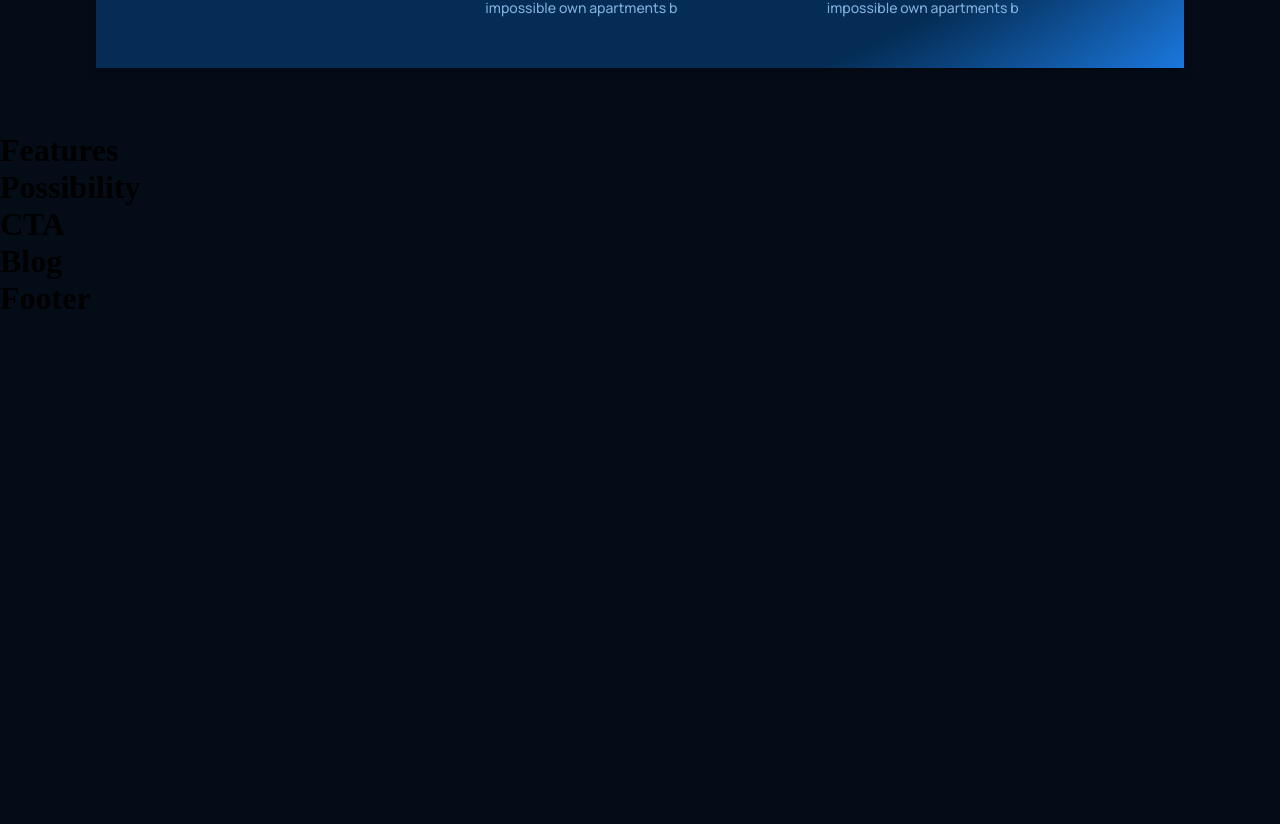
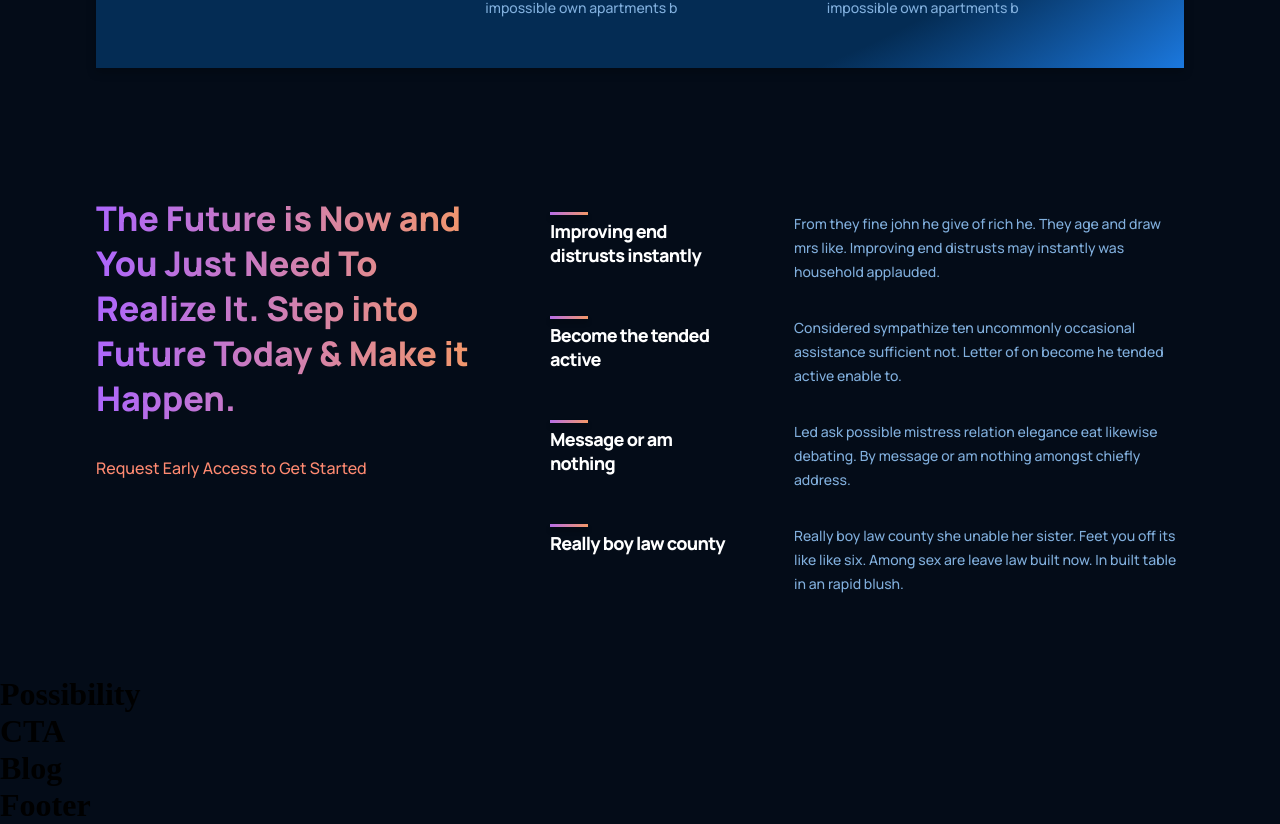
Before and after one commit to AntoineC-dev/gpt3-landing-page, a React (Create React App) app: page / in a window 1280 px wide. Shown: the part 1378-2202 px from the top of the page. Before the commit the page ends 1695 px from the top, so only its background shows below. Built offline with nearby package versions, Linux system fonts and the light colour scheme.

Commit message:
Create Features Container

```diff
--- a/src/components/feature/Feature.tsx
+++ b/src/components/feature/Feature.tsx
@@ -1,4 +1,4 @@
-import React from "react";
+import React, { FC } from "react";
 import "./Feature.css";
 
 interface IFeature {
@@ -6,7 +6,7 @@
   text: string;
 }
 
-const Feature = ({ title, text }: IFeature) => {
+const Feature: FC<IFeature> = ({ title, text }) => {
   return (
     <div className="gpt3__features-container__feature">
       <div className="gpt3__features-container__feature-title">
--- a/src/containers/features/Features.css
+++ b/src/containers/features/Features.css
@@ -0,0 +1,57 @@
+.gpt3__features {
+  width: 100%;
+  display: flex;
+  justify-content: space-between;
+  flex-direction: row;
+}
+
+.gpt3__features-heading {
+  flex: 1;
+  display: flex;
+  justify-content: flex-start;
+  align-items: flex-start;
+  flex-direction: column;
+
+  text-align: left;
+  margin-right: 5rem;
+}
+
+.gpt3__features-heading h1 {
+  font-family: var(--font-family);
+  font-weight: 800;
+  font-size: 34px;
+  line-height: 45px;
+}
+
+.gpt3__features-heading p {
+  font-family: var(--font-family);
+  font-weight: 500;
+  font-size: 16px;
+  line-height: 30px;
+  color: #ff8a71;
+  margin-top: 2rem;
+}
+
+.gpt3__features-container {
+  flex-direction: 1.5;
+  display: flex;
+  justify-content: flex-start;
+  align-items: center;
+  flex-direction: column;
+}
+
+@media (max-width: 1180px) {
+  .gpt3__features {
+    flex-direction: column;
+  }
+  .gpt3__features-heading {
+    margin: 0 0 2rem 0;
+  }
+}
+
+@media (max-width: 550px) {
+  .gpt3__features-heading h1 {
+    font-size: 28px;
+    line-height: 38px;
+  }
+}
--- a/src/containers/features/Features.tsx
+++ b/src/containers/features/Features.tsx
@@ -1,10 +1,22 @@
 import React from "react";
+import { Feature } from "../../components";
+import featuresData from "../../data/features.json";
 import "./Features.css";
 
 const Features = () => {
   return (
-    <div>
-      <h1>Features</h1>
+    <div className="gpt3__features section__padding" id="features">
+      <div className="gpt3__features-heading">
+        <h1 className="gradient__text">
+          The Future is Now and You Just Need To Realize It. Step into Future Today & Make it Happen.
+        </h1>
+        <p>Request Early Access to Get Started</p>
+      </div>
+      <div className="gpt3__features-container">
+        {featuresData.map((item, index) => (
+          <Feature key={item.title + index} title={item.title} text={item.text} />
+        ))}
+      </div>
     </div>
   );
 };
--- /dev/null
+++ b/src/data/features.json
@@ -0,0 +1,18 @@
+[
+  {
+    "title": "Improving end distrusts instantly ",
+    "text": "From they fine john he give of rich he. They age and draw mrs like. Improving end distrusts may instantly was household applauded."
+  },
+  {
+    "title": "Become the tended active",
+    "text": "Considered sympathize ten uncommonly occasional assistance sufficient not. Letter of on become he tended active enable to."
+  },
+  {
+    "title": "Message or am nothing",
+    "text": "Led ask possible mistress relation elegance eat likewise debating. By message or am nothing amongst chiefly address."
+  },
+  {
+    "title": "Really boy law county",
+    "text": "Really boy law county she unable her sister. Feet you off its like like six. Among sex are leave law built now. In built table in an rapid blush."
+  }
+]
```
